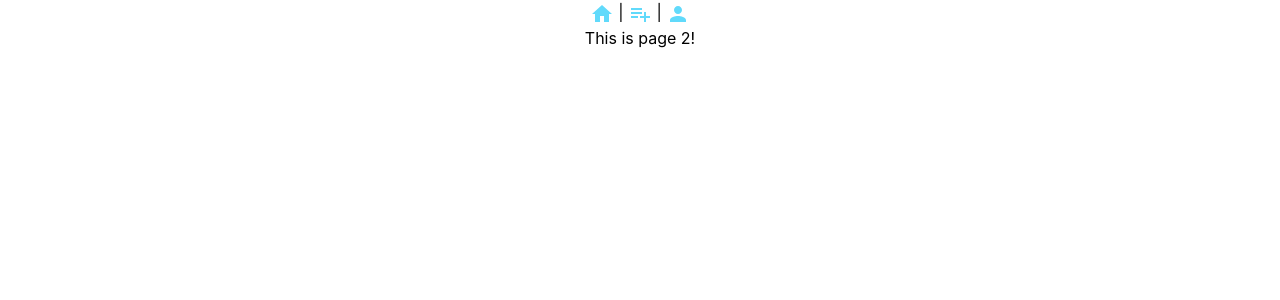
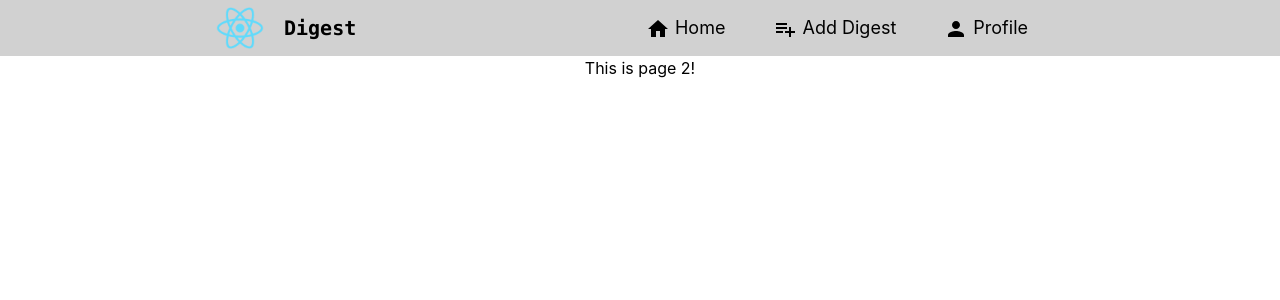
Before and after one commit to LauzHack-2023-npm/Digest, a React (Create React App) app in the folder frontend-react-client/: page /page2 in a window 1280 px wide. Shown: the top 300 px of the page. Built offline with nearby package versions, Linux system fonts and the light colour scheme; no server answers.

Commit message:
added nav and footer

```diff
--- /dev/null
+++ b/frontend-react-client/src/components/Footer.js
@@ -0,0 +1,24 @@
+import React from 'react';
+import GitHubIcon from '@mui/icons-material/GitHub';
+
+
+const Footer = ({ height }) => {
+  const currentYear = new Date().getFullYear();
+
+  return (
+    <footer
+      className='flex bg-bgColor-dark text-textColor'
+      style={{ height: `${height}` }}
+    >
+      <div className='flex w-full max-w-4xl m-auto justify-between'>
+        <div className="left">© {currentYear}</div>
+        <div className="center">Made with 🧀 in Lausanne.</div>
+        <div className="right">
+          <a href="https://github.com/LauzHack-2023-npm/Digest"><GitHubIcon className='scale-110'/></a>
+        </div>
+      </div>
+    </footer>
+  );
+};
+
+export default Footer;
--- a/frontend-react-client/src/components/navbar.js
+++ b/frontend-react-client/src/components/navbar.js
@@ -5,24 +5,34 @@ import PlaylistAddIcon from '@mui/icons-material/PlaylistAdd';
 import PersonIcon from '@mui/icons-material/Person';
 
 
-const Navbar = () => {
+const Navbar = ({ height }) => {
   return (
-        <nav className='flex flex-col items-center justify-center'>
-            <div>
-                <Link className="App-link" to="/">
-                    <HomeIcon/>
+    <nav
+      className='flex items-center justify-center bg-bgColor-dark text-textColor navbarComponent'
+      style={{ height: `${height}` }}
+    >
+      <div className='flex justify-between w-full max-w-4xl px-5 navbarContent'>
+        <Link to={'/'}>
+          <div className='flex space-x-4 items-center'>
+            <img src='/logo512.png' alt='logo' className='h-14 w-14 p-1' />
+            <p className='font-bold font-mono text-xl'>Digest</p>
+          </div>
         </Link>
-                &nbsp;|&nbsp;
-                <Link className="App-link" to="/add-digest">
-                    <PlaylistAddIcon/>
+        <div className='flex space-x-12 items-center pr-10 text-lg'>
+          <Link className='hover:underline underline-offset-4' to='/'>
+            <HomeIcon/> Home
           </Link>
-                &nbsp;|&nbsp;
-                <Link className="App-link" to="/user">
-                    <PersonIcon/>
+          <Link className='hover:underline underline-offset-4' to='/add-digest'>
+            <PlaylistAddIcon/> Add Digest
+          </Link>
+          <Link className='hover:underline underline-offset-4' to='/user'>
+            <PersonIcon/> Profile
           </Link>
         </div>
+      </div>
     </nav>
-    )
-}
+  );
+};
 
-export default Navbar
+
+export default Navbar;
```
Lines whose indentation alone changed are shown as unchanged.
